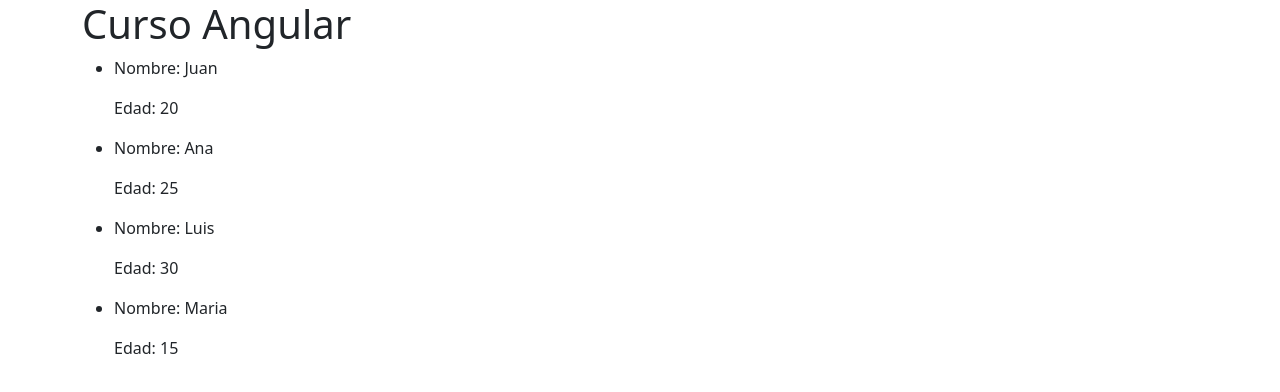
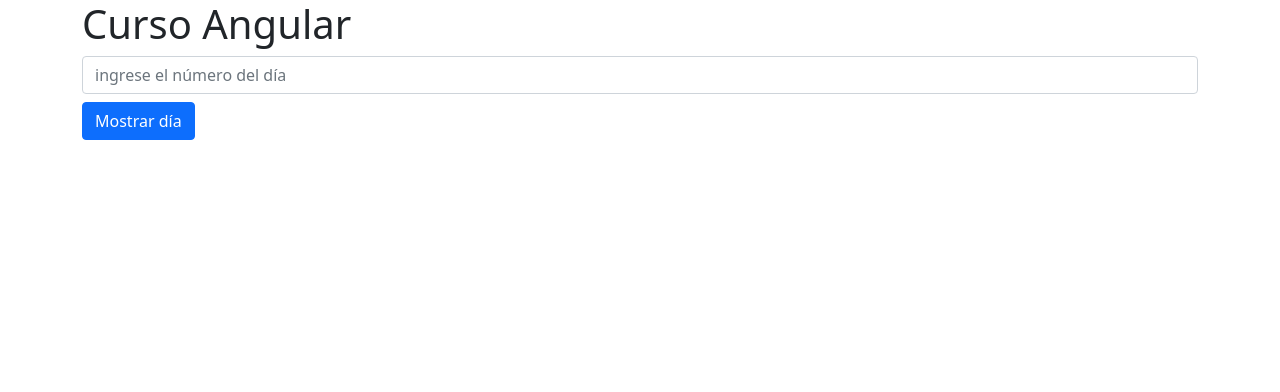
Before and after one commit to JuanSCaicedo/CursoAngular, an Angular app: page / in a window 1280 px wide. Shown: the top 392 px of the page. Built offline with nearby package versions, Linux system fonts and the light colour scheme.

Commit message:
usando switch

```diff
--- a/src/app/app.component.html
+++ b/src/app/app.component.html
@@ -1,4 +1,4 @@
 <div class="container">
     <h1>{{title}}</h1>
-    <app-bucles></app-bucles>
+    <app-switch></app-switch>
 </div>
--- a/src/app/app.module.ts
+++ b/src/app/app.module.ts
@@ -6,6 +6,7 @@
 import { BotonesComponent } from './botones/botones.component';
 import { FormularioComponent } from './formulario/formulario.component';
 import { BuclesComponent } from './bucles/bucles.component';
+import { SwitchComponent } from './switch/switch.component';
 
 @NgModule({
   declarations: [
@@ -13,7 +14,8 @@
     ContadorComponent,
     BotonesComponent,
     FormularioComponent,
-    BuclesComponent
+    BuclesComponent,
+    SwitchComponent
   ],
   imports: [
     BrowserModule
--- /dev/null
+++ b/src/app/switch/switch.component.html
@@ -0,0 +1,15 @@
+<input type="text" class="form-control" placeholder="ingrese el número del día" #newDay>
+<button class="btn btn-primary mt-2 mb-4" (click)="dia = newDay.value">
+    Mostrar día
+</button>
+
+<div [ngSwitch]="dia" *ngIf="dia">
+    <span *ngSwitchCase="'1'">Lunes</span>
+    <span *ngSwitchCase="'2'">Martes</span>
+    <span *ngSwitchCase="'3'">Miercoles</span>
+    <span *ngSwitchCase="'4'">Jueves</span>
+    <span *ngSwitchCase="'5'">Viernes</span>
+    <span *ngSwitchCase="'6'">Sabado</span>
+    <span *ngSwitchCase="'7'">Domingo</span>
+    <span *ngSwitchDefault=>Valor no valido</span>
+</div>
```
Also changed, not shown: src/app/switch/switch.component.ts (added, +12 -0 lines), src/app/switch/switch.component.css (added), 1 other file (tests, documents, lock files or other folders).
